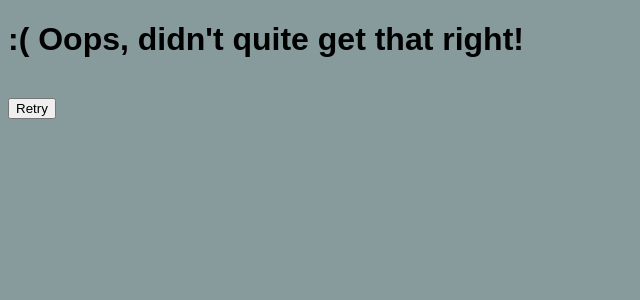
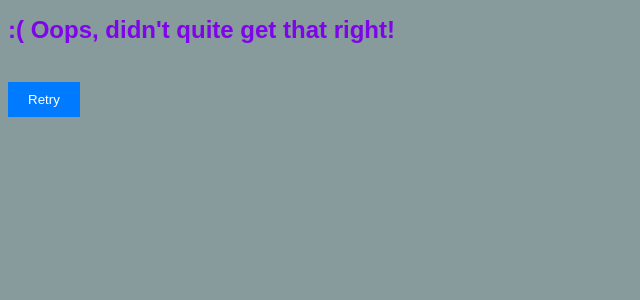
Before and after one commit to DeaDvey/hackstart26, a Flask app: template templates/error.html in a window 1280 px wide. Shown: the top 300 px of the page, without its empty margins (0-640 px from the left). Run offline with Flask 3, Linux system fonts and the light colour scheme; the template is opened without the code that fills it, so the values that code supplies are empty.

Commit message:
changing formating

```diff
--- a/static/index.css
+++ b/static/index.css
@@ -50,14 +50,22 @@ body {
     background: #0056b3;
 }
 
- .error-message {
+#error-message {
     color: red;
     font-size: 14px;
     margin-top: 5px;
 }
 
-.error-heading {
-    color: Black;
+#error-heading {
+    color: rgb(126, 4, 233);
     font-size: 24px;
     margin-bottom: 20px;
 }
+
+#error-button button {
+    padding: 10px 20px;
+    background-color: #007bff;
+    color: white;
+    border: none;
+    cursor: pointer;
+}
--- a/templates/error.html
+++ b/templates/error.html
@@ -4,7 +4,7 @@
 		<meta charset="UTF-8">
 		<meta name="viewport" content="width=device-width, initial-scale=1.0">
 		<title>Contact Form</title>
-		<link rel="stylesheet" href="{{ url_for('static', filename='index.css') }}">
+		<link rel="stylesheet" href="{{ url_for('static', filename='index.css', v='2') }}">
 	</head>
 	<body>
 		<h1 id="error-heading">:( Oops, didn't quite get that right!</h1>
```
